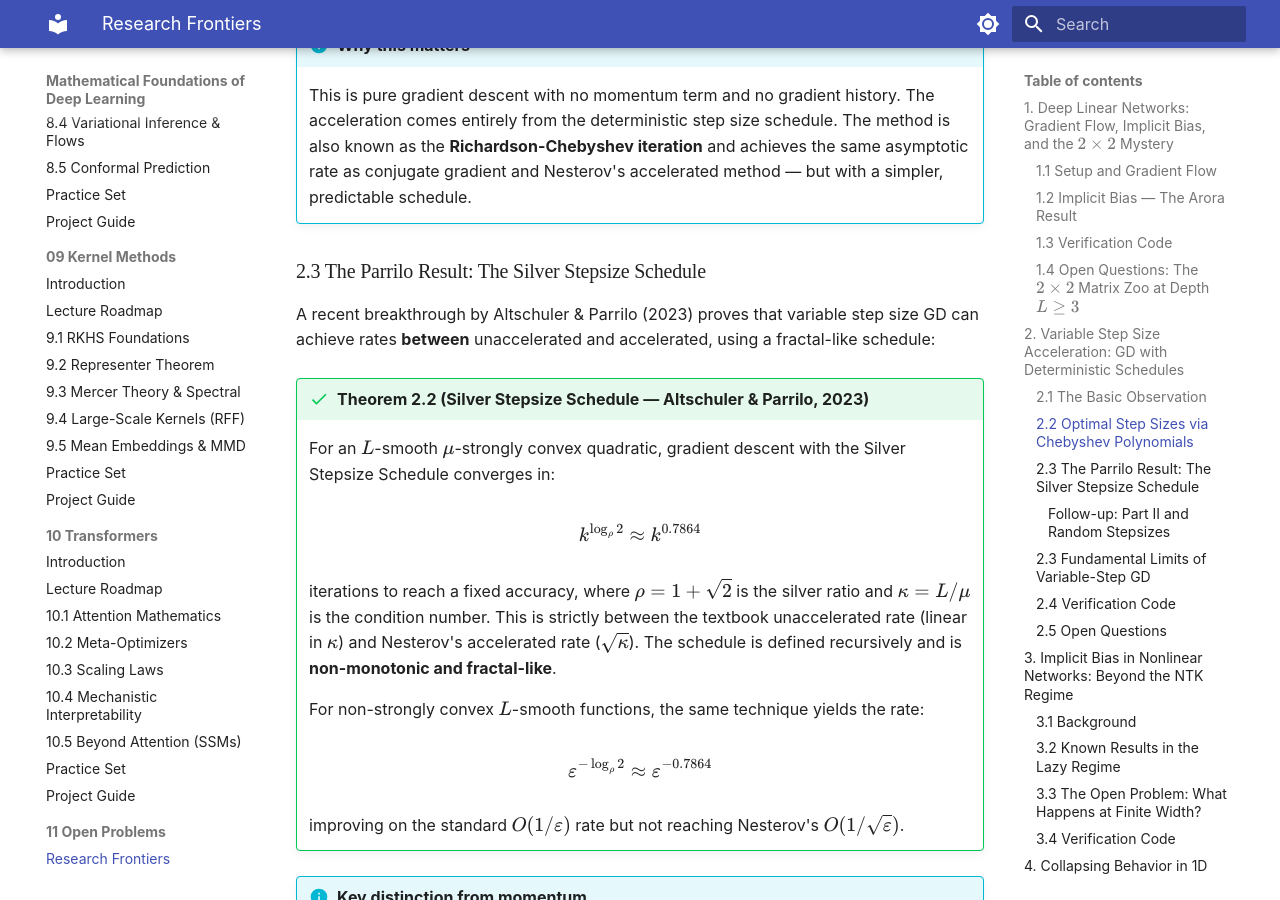
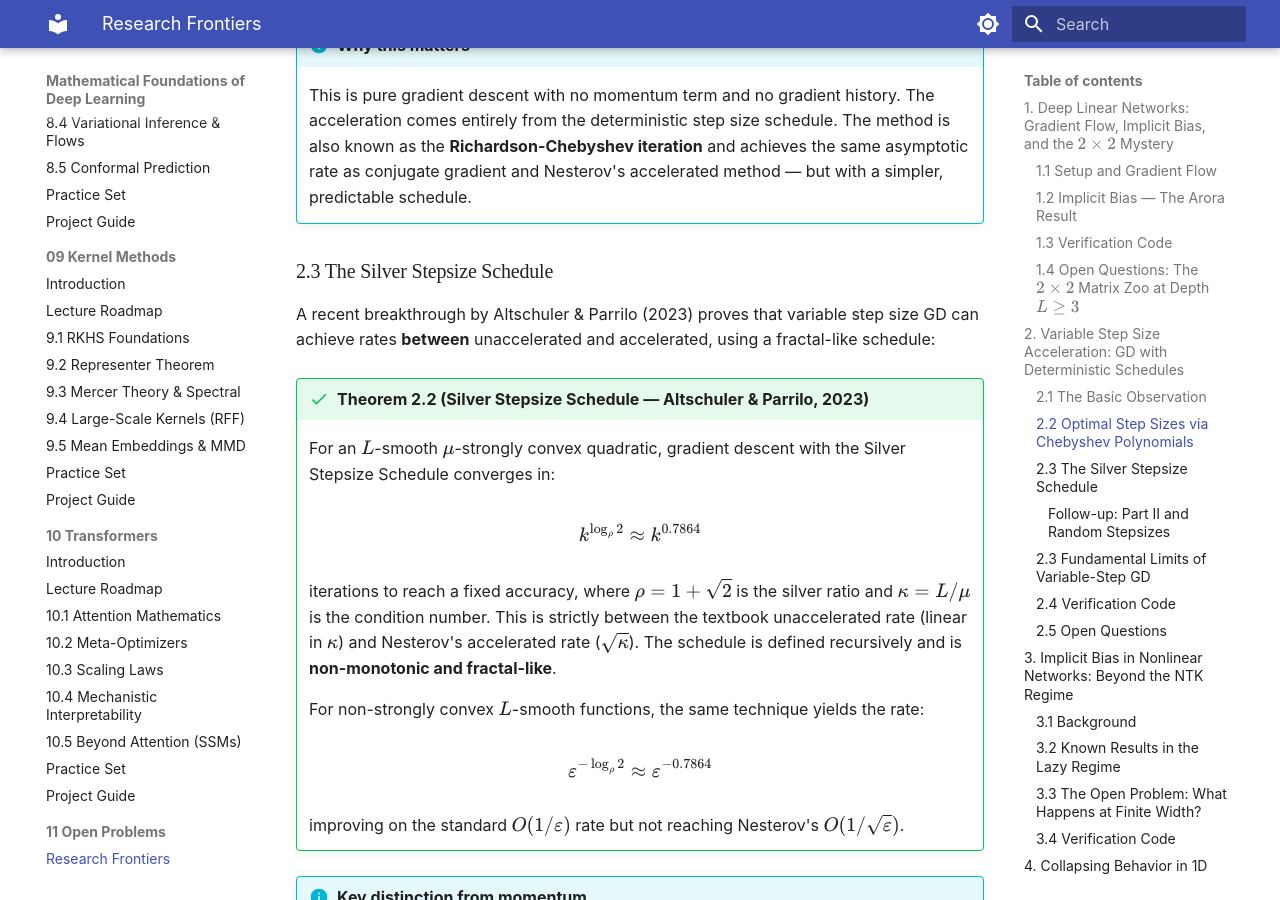
Before and after one commit to lowrank/rtg-mfdl, an MkDocs documentation site: the page built from docs/lectures/11-open-problems/README.md, in a window 1280 px wide and 900 px high, scrolled down 7021 px. Built offline with MkDocs 1.6.1 and Material for MkDocs 9.7.7, drawn with Linux system fonts in a browser that asks for light colours; some web fonts are replaced.

Commit message:
Clean up heading: remove 'The Parrilo Result:' from section 2.3

```diff
--- a/docs/lectures/11-open-problems/README.md
+++ b/docs/lectures/11-open-problems/README.md
@@ -238,7 +238,7 @@ The worst-case error is controlled by minimizing the maximum of the polynomial $
 !!! info "Why this matters"
     This is pure gradient descent with no momentum term and no gradient history. The acceleration comes entirely from the deterministic step size schedule. The method is also known as the **Richardson-Chebyshev iteration** and achieves the same asymptotic rate as conjugate gradient and Nesterov's accelerated method — but with a simpler, predictable schedule.
 
-### 2.3 The Parrilo Result: The Silver Stepsize Schedule
+### 2.3 The Silver Stepsize Schedule
 
 A recent breakthrough by Altschuler & Parrilo (2023) proves that variable step size GD can achieve rates **between** unaccelerated and accelerated, using a fractal-like schedule:
 
```
